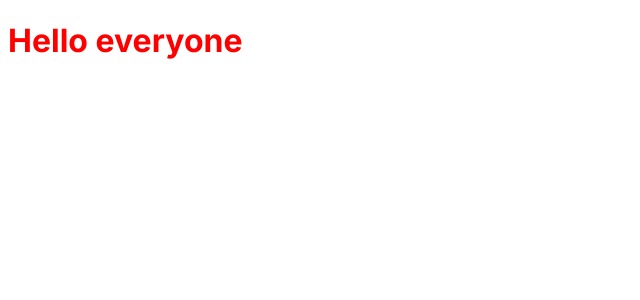
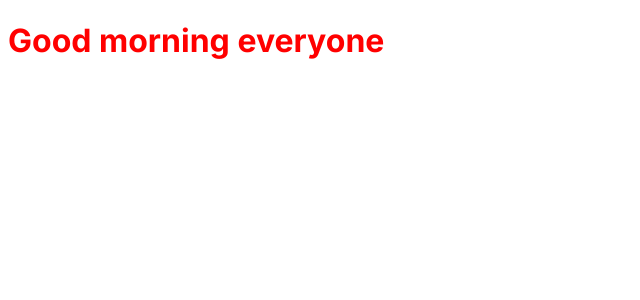
Before and after one commit to Rishabh0523/FRONTED, a Next.js app in the folder Complete - Next Js + PROJECTS/Lec - 29 ( Static Features ) /static-features/: page /user in a window 1280 px wide. Shown: the top 300 px of the page, without its empty margins (0-640 px from the left). Built offline with nearby package versions, Linux system fonts and the light colour scheme.

Commit message:
Update page.js

```diff
--- a/Complete - Next Js + PROJECTS/Lec - 29 ( Static Features ) /static-features/src/app/user/page.js
+++ b/Complete - Next Js + PROJECTS/Lec - 29 ( Static Features ) /static-features/src/app/user/page.js
@@ -2,7 +2,7 @@
 export default  function Page () {
     return (
         <div>
-     <h1>Hello everyone</h1>
+     <h1>Good morning everyone</h1>
         </div>
     )
 }
```
